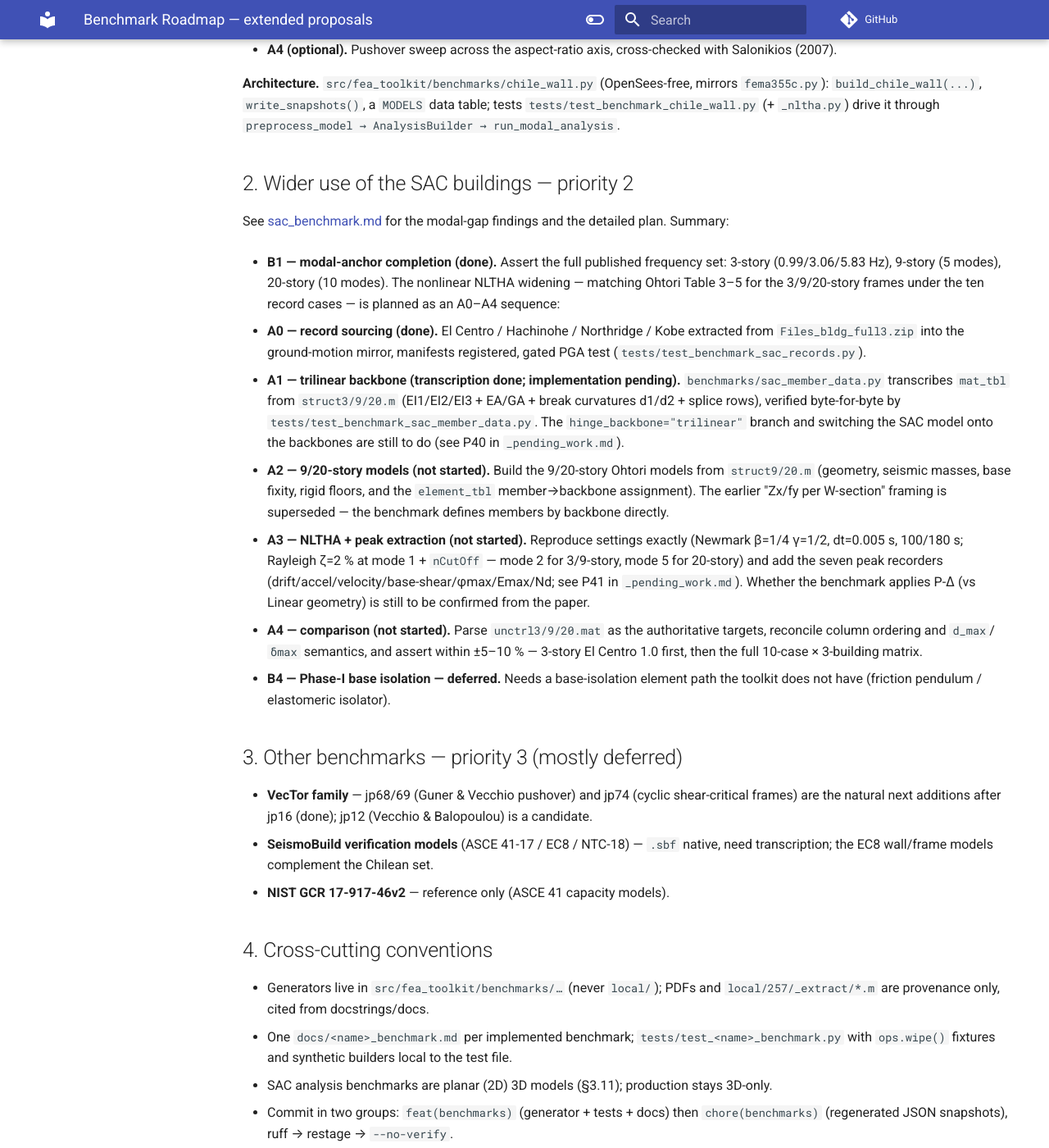
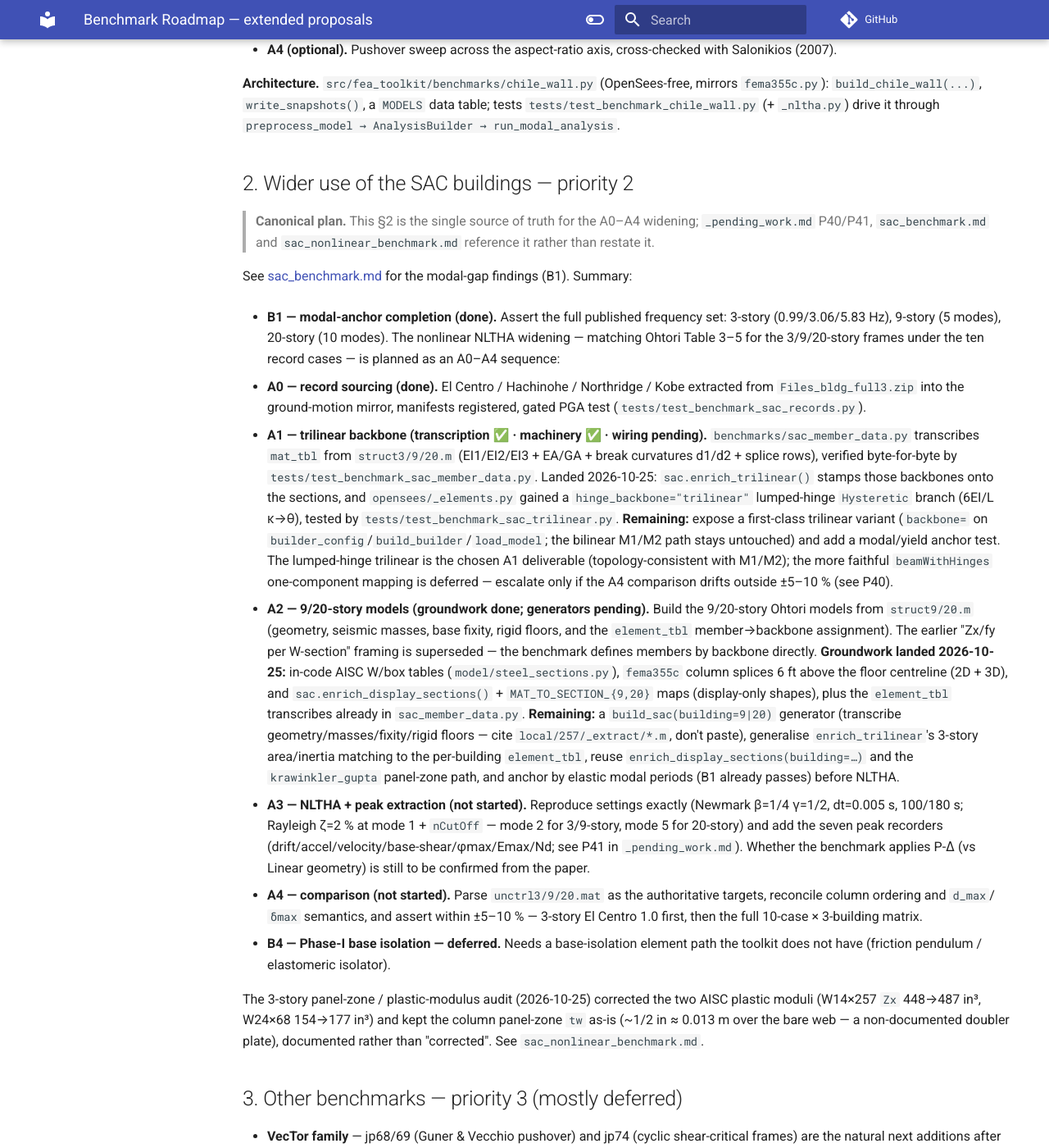
Before and after one commit to boustrephon/fea_toolkit, an MkDocs documentation site: the page built from docs/benchmark_roadmap.md, in a window 1280 px wide and 1400 px high, scrolled down 1350 px. Shown: the whole window at 82% size. Built offline with MkDocs 1.6.1 and Material for MkDocs 9.7.7, drawn with Linux system fonts in a browser that asks for light colours; comment, search, counter and statistics services are not loaded.

Commit message:
docs(benchmarks): refresh the SAC plan — canonical roadmap + A1/A2 detail
Mark the trilinear machinery (enrich_trilinear + hinge_backbone='trilinear') as landed; settle the element choice (lumped-hinge trilinear is the A1 deliverable, beamWithHinges deferred); record the A2 groundwork (steel tables, column splices, MAT_TO_SECTION maps) and the Z33/tw audit. Make benchmark_roadmap.md §2 the canonical A0-A4 source that P40, sac_benchmark.md and sac_nonlinear_benchmark.md now reference.

```diff
--- a/docs/benchmark_roadmap.md
+++ b/docs/benchmark_roadmap.md
@@ -76,8 +76,12 @@ through `preprocess_model → AnalysisBuilder → run_modal_analysis`.
 
 ## 2. Wider use of the SAC buildings — priority 2
 
-See [sac_benchmark.md](sac_benchmark.md) for the modal-gap findings and the
-detailed plan.  Summary:
+> **Canonical plan.** This §2 is the single source of truth for the A0–A4
+> widening; `_pending_work.md` P40/P41, `sac_benchmark.md` and
+> `sac_nonlinear_benchmark.md` reference it rather than restate it.
+
+See [sac_benchmark.md](sac_benchmark.md) for the modal-gap findings (B1).
+Summary:
 
 - **B1 — modal-anchor completion (done).** Assert the full published frequency
   set: 3-story (0.99/3.06/5.83 Hz), 9-story (5 modes), 20-story (10 modes).
@@ -87,17 +91,34 @@ frames under the ten record cases — is planned as an A0–A4 sequence:
 - **A0 — record sourcing (done).** El Centro / Hachinohe / Northridge / Kobe
   extracted from `Files_bldg_full3.zip` into the ground-motion mirror,
   manifests registered, gated PGA test (`tests/test_benchmark_sac_records.py`).
-- **A1 — trilinear backbone (transcription done; implementation pending).**
+- **A1 — trilinear backbone (transcription ✅ · machinery ✅ · wiring pending).**
   `benchmarks/sac_member_data.py` transcribes `mat_tbl` from `struct3/9/20.m`
   (EI1/EI2/EI3 + EA/GA + break curvatures d1/d2 + splice rows), verified
-  byte-for-byte by `tests/test_benchmark_sac_member_data.py`.  The
-  `hinge_backbone="trilinear"` branch and switching the SAC model onto the
-  backbones are still to do (see P40 in `_pending_work.md`).
-- **A2 — 9/20-story models (not started).** Build the 9/20-story Ohtori models
-  from `struct9/20.m` (geometry, seismic masses, base fixity, rigid floors, and
-  the `element_tbl` member→backbone assignment).  The earlier "Zx/fy per
-  W-section" framing is superseded — the benchmark defines members by backbone
-  directly.
+  byte-for-byte by `tests/test_benchmark_sac_member_data.py`.  Landed
+  2026-10-25: `sac.enrich_trilinear()` stamps those backbones onto the sections,
+  and `opensees/_elements.py` gained a `hinge_backbone="trilinear"` lumped-hinge
+  `Hysteretic` branch (6EI/L κ→θ), tested by `tests/test_benchmark_sac_trilinear.py`.
+  **Remaining:** expose a first-class trilinear variant (`backbone=` on
+  `builder_config`/`build_builder`/`load_model`; the bilinear M1/M2 path stays
+  untouched) and add a modal/yield anchor test.  The lumped-hinge trilinear is
+  the chosen A1 deliverable (topology-consistent with M1/M2); the more faithful
+  `beamWithHinges` one-component mapping is deferred — escalate only if the A4
+  comparison drifts outside ±5–10 % (see P40).
+- **A2 — 9/20-story models (groundwork done; generators pending).** Build the
+  9/20-story Ohtori models from `struct9/20.m` (geometry, seismic masses, base
+  fixity, rigid floors, and the `element_tbl` member→backbone assignment).  The
+  earlier "Zx/fy per W-section" framing is superseded — the benchmark defines
+  members by backbone directly.  **Groundwork landed 2026-10-25:** in-code AISC
+  W/box tables (`model/steel_sections.py`), `fema355c` column splices 6 ft above
+  the floor centreline (2D + 3D), and `sac.enrich_display_sections()` +
+  `MAT_TO_SECTION_{9,20}` maps (display-only shapes), plus the `element_tbl`
+  transcribes already in `sac_member_data.py`.  **Remaining:** a
+  `build_sac(building=9|20)` generator (transcribe geometry/masses/fixity/rigid
+  floors — cite `local/257/_extract/*.m`, don't paste), generalise
+  `enrich_trilinear`'s 3-story area/inertia matching to the per-building
+  `element_tbl`, reuse `enrich_display_sections(building=…)` and the
+  `krawinkler_gupta` panel-zone path, and anchor by elastic modal periods (B1
+  already passes) before NLTHA.
 - **A3 — NLTHA + peak extraction (not started).** Reproduce settings exactly
   (Newmark β=1/4 γ=1/2, dt=0.005 s, 100/180 s; Rayleigh ζ=2 % at mode 1 +
   `nCutOff` — mode 2 for 3/9-story, mode 5 for 20-story) and add the seven peak
@@ -110,6 +131,12 @@ frames under the ten record cases — is planned as an A0–A4 sequence:
   full 10-case × 3-building matrix.
 - **B4 — Phase-I base isolation — deferred.** Needs a base-isolation element
   path the toolkit does not have (friction pendulum / elastomeric isolator).
+
+The 3-story panel-zone / plastic-modulus audit (2026-10-25) corrected the two
+AISC plastic moduli (W14×257 `Zx` 448→487 in³, W24×68 154→177 in³) and kept the
+column panel-zone `tw` as-is (~1/2 in ≈ 0.013 m over the bare web — a
+non-documented doubler plate), documented rather than "corrected".  See
+`sac_nonlinear_benchmark.md`.
 
 ## 3. Other benchmarks — priority 3 (mostly deferred)
 
```
Also changed, not shown: docs/_pending_work.md (+22 -16 lines), docs/sac_benchmark.md (+3 -2 lines), docs/sac_nonlinear_benchmark.md (+8 -2 lines).
